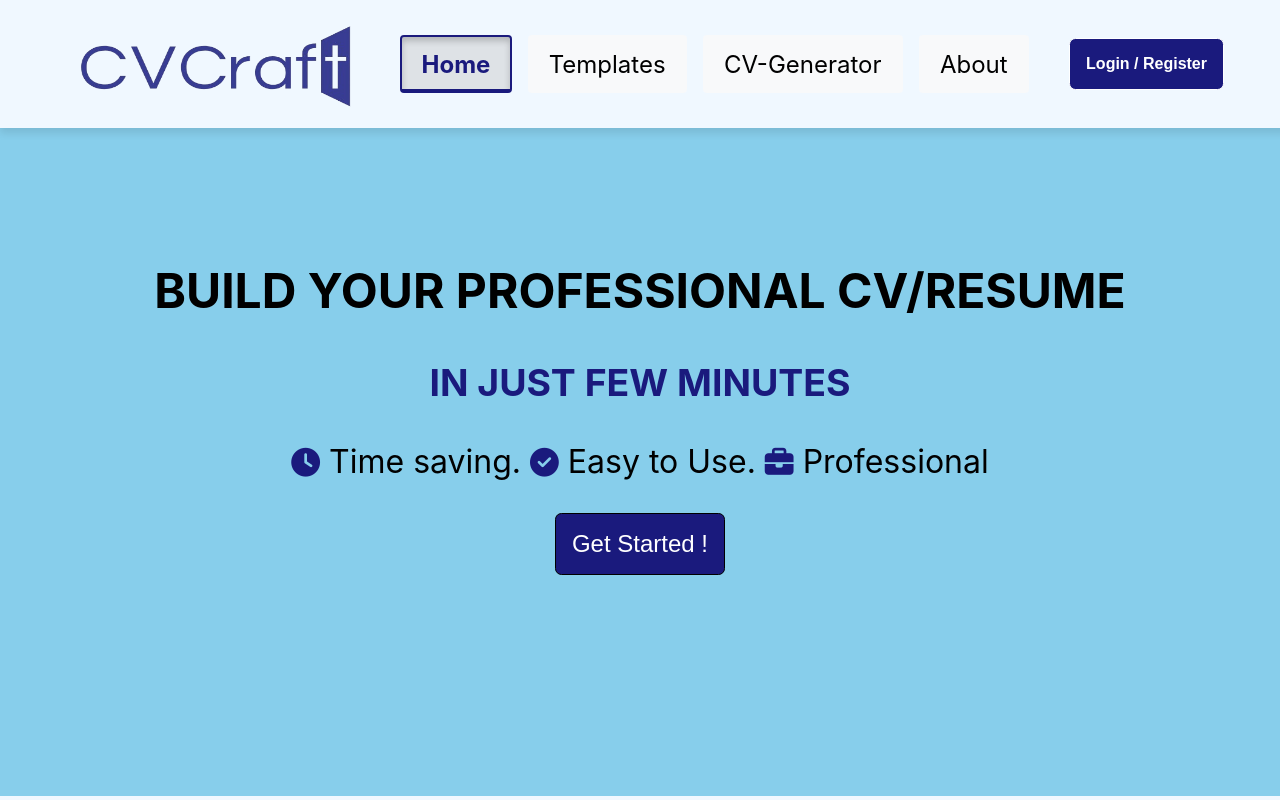
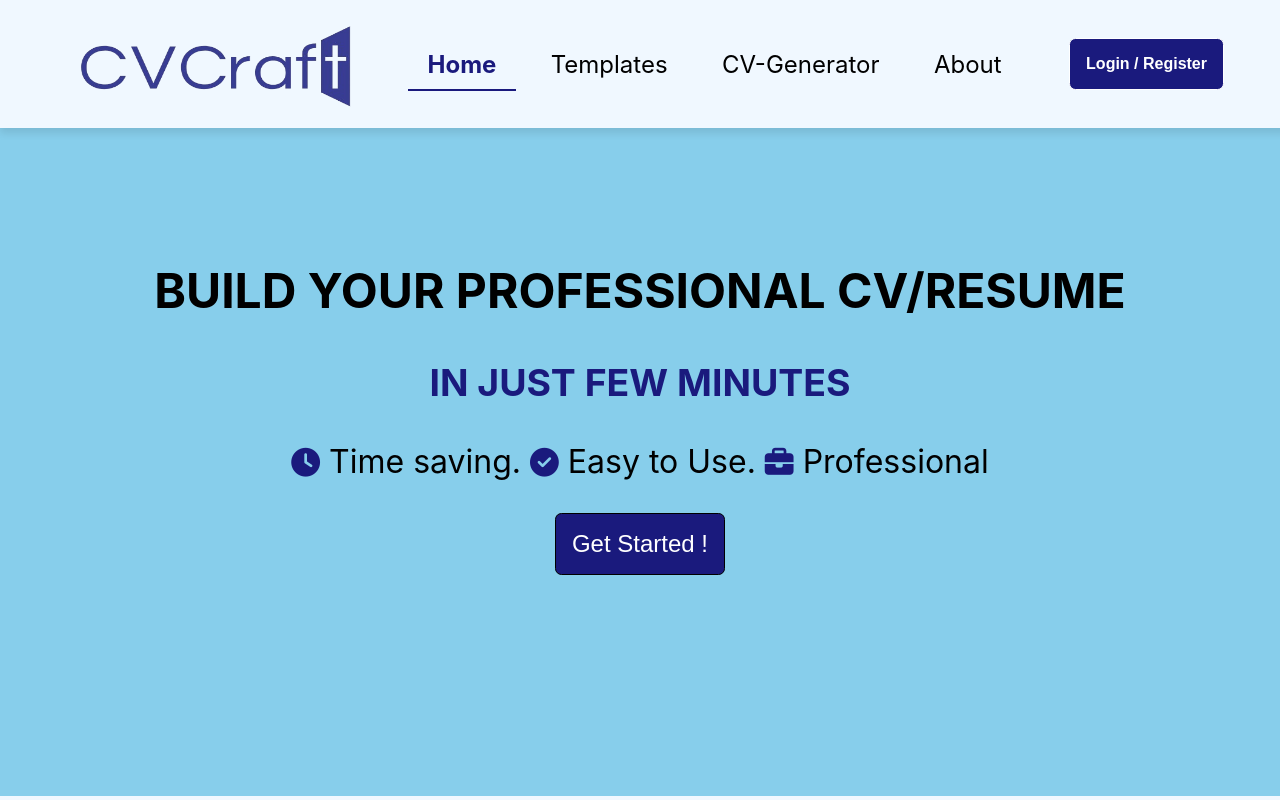
Before and after one commit to rohitghatal1/CVMaker-ReactJS, a React (Create React App) app: page / in a window 1280 px wide. Shown: the top 800 px of the page. Built offline with nearby package versions, Linux system fonts and the light colour scheme.

Commit message:
added borer botton animation for all navlinnks

```diff
--- a/src/components/TemplateTab.js
+++ b/src/components/TemplateTab.js
@@ -10,8 +10,8 @@ export default function TemplateTab() {
         <p>Here is the list of <span>Templates</span> available!!!</p>
 
         <div className="templates-Container">
-            {templateData.map((template) => (
-                <div className="template-Card">
+            {templateData.map((template,index) => (
+                <div className="template-Card" key={index}>
                     <figure className='templateImage'>
                         <img src={template.image} alt={template.name} />
                     </figure>
--- a/src/components/about.css
+++ b/src/components/about.css
@@ -54,10 +54,6 @@
         transform: scale(1.05);
     }
 }
-
-/* .aboutUsConponent .aboutUsContainer .owner:hover .developerPhoto {
-    transform: scale(1.15);
-} */
 
 .aboutUsConponent .aboutUsContainer .aboutApp {
     width: 70%;
--- a/src/components/navbar.css
+++ b/src/components/navbar.css
@@ -38,51 +38,45 @@ nav{
     gap: 1rem;
 }
 
-/* Base navbar styles */
 .navbar .navlinks {
-    position: relative;  /* Necessary for pseudo-elements or relative positioning */
+    position: relative;
     text-decoration: none;
     font-size: 1.5rem;
-    cursor: pointer;
     color: black;
     padding: 0.8rem 1.2rem;
-    background-color: #f8f9fa;
-    border: 2px solid transparent;  /* Invisible border for layout stability */
-    border-radius: 4px;
-    transition: all 0.2s ease;  /* Smooth transitions */
-}
+    /* background-color: #f8f9fa; */
+    transition: color 0.3s ease;
+  }
 
-/* Hover effect */
-.navbar .navlinks:hover {
-    background-color: #e9ecef;
-    color: #007bff;
-    box-shadow: 0 4px 8px rgba(0, 0, 0, 0.1);  /* Raised shadow on hover */
-}
 
-/* Active (Pressed) state */
-.navbar .navlinks.active {
-    color: #1a1a7d;
-    background-color: #dee2e6;
-    border: 2px solid #1a1a7d;  /* Add a border to define the pressed link */
-    box-shadow: inset 0 4px 6px rgba(0, 0, 0, 0.2),
-                inset 0 -2px 4px rgba(255, 255, 255, 0.1); /* Inset shadows for pressed effect */
-    transform: translateY(0);  /* Remove any outward movement */
-    font-weight: bold;  /* Bold text for active */
-}
-
-/* Add a visual cue for the active state */
-.navbar .navlinks.active::after {
+  .navbar .navlinks::after {
     content: '';
     position: absolute;
     left: 0;
     bottom: 0;
-    width: 100%;
+    width: 0;
     height: 2px;
     background-color: #1a1a7d;
-    transform: scaleX(1);
-    transform-origin: left;
-    transition: background-color 0.3s ease;
-}
+    transition: width 0.7s ease;
+  }
+
+
+  .navbar .navlinks:hover::after {
+    width: 100%;
+  }
+
+
+  .navbar .navlinks.active::after {
+    width: 100%;
+    background-color: #1a1a7d;
+    transition: none;
+  }
+
+  .navbar .navlinks.active {
+    color: #1a1a7d;
+    font-weight: bold;
+  }
+
 
 
 .navbar .loginbtn{
```
